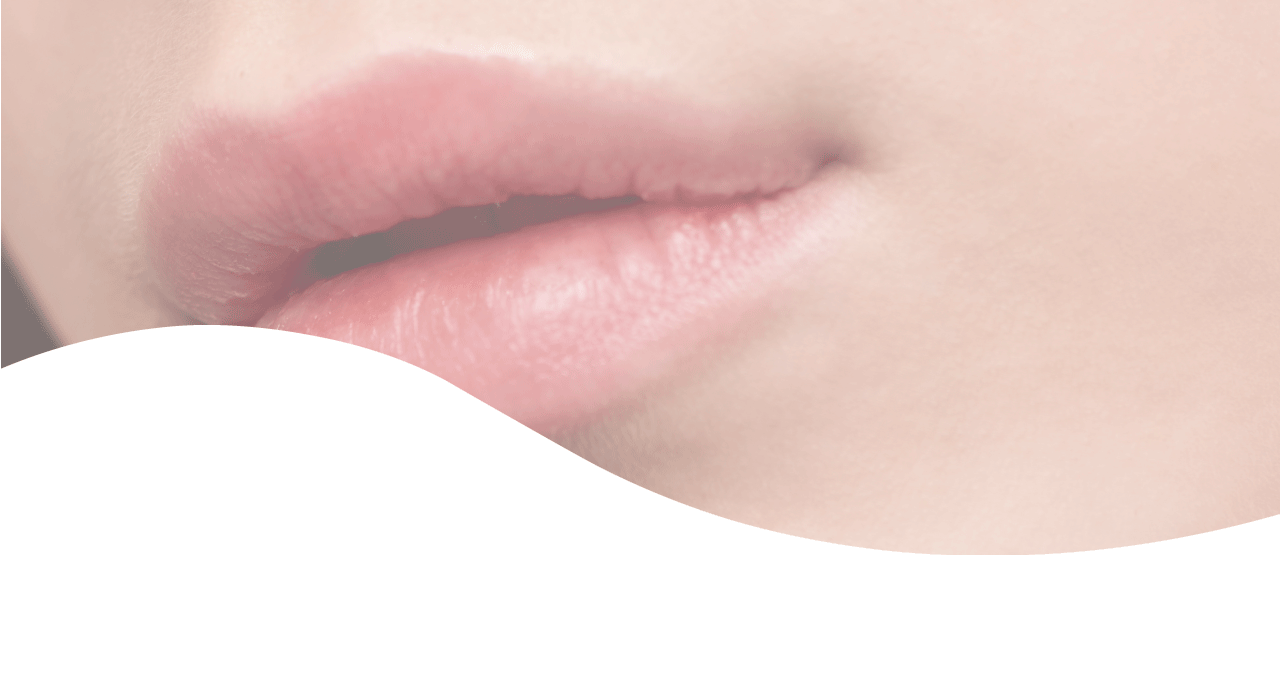
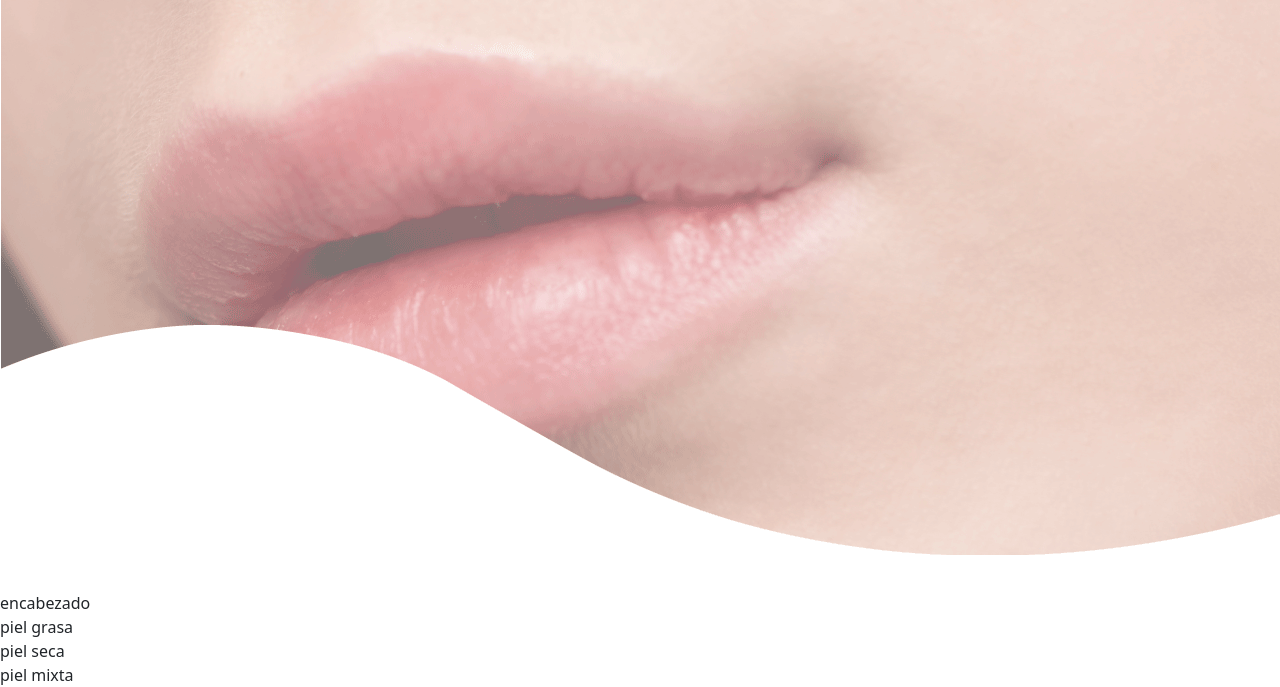
Before and after one commit to Shulis56/De-cero, a plain HTML site: page menunavegable/rutinas.html in a window 1280 px wide. Shown: the part 150-837 px from the top of the page. Before the commit the page ends 800 px from the top, so only its background shows below. Drawn offline with nearby package versions, Linux system fonts and the light colour scheme; a web font is replaced by a local one.

Commit message:
operaciones

```diff
--- a/menunavegable/rutinas.html
+++ b/menunavegable/rutinas.html
@@ -36,6 +36,25 @@
         </nav>
     </header>
 
+    <!---------------RUTINAS--------------->
+
+<div class="conteiner-rutinas">
+    <div class="row">
+        <section class="col-8">
+    encabezado
+        </div>
+        <section class="col-12">
+    piel grasa
+        </div>
+        <section class="col-12">
+    piel seca
+        </div>
+        <section class="col-12">
+    piel mixta
+        </div>
+    </div>
+</div>
+
 
 
 </body>
--- a/styles.scss
+++ b/styles.scss
@@ -10,6 +10,7 @@
 $fw-title: 900;
 $pd-sections: 11rem;
 $pd-numbers: 4rem;
+$fs-numbers: 40px;
 
 *{
     padding: 0px;
@@ -253,6 +254,20 @@
     }
 }
 
+/*--------------------------------------------------------RUTINAS--------------------------------------------------------*/
+
+.rutinas{
+    text-align: center;
+    }
+
+    .col{
+        border: 2px;
+        border-color: blue;
+
+    }
+
+
+
 /*--------------------------------------------------------DERMATOS--------------------------------------------------------*/
 
 /*----------------MAIN----------------*/
@@ -260,7 +275,7 @@
 main{
     text-align: center;
     font-family: $ff-sections;
-    background-image: linear-gradient(white, rgba(253, 201, 221, 0.486), white);
+    background-image: linear-gradient(white, rgba(133, 60, 125, 0.354), white);
 
     .introduction{
         padding: 30px;
@@ -353,11 +368,11 @@
     align-items: center;
     justify-content: space-evenly;
     font-family: $ff-sections;
-    font-size: 20px;
+    font-size: $fs-numbers/2;
 
     .conteiner__numbers--font{
         font-family: 'Zen Old Mincho', serif;
-        font-size: 80px;
+        font-size: $fs-numbers*2;
     }
     .conteiner__año{
         padding: $pd-numbers;
```
Also changed, not shown: menunavegable/ayuda.html (+2 -0 lines), styles.css, 1 other file.
